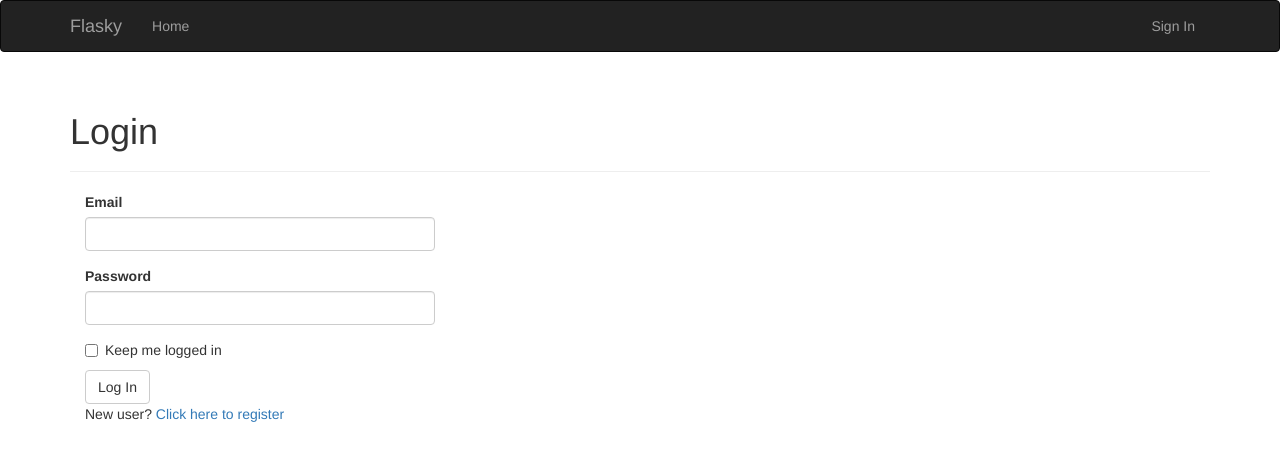
After one commit to MingManMan/blog, a Flask app: page /auth/login in a window 1280 px wide. The commit adds this page. Shown: the top 461 px of the page. Run offline with Flask 2, Linux system fonts and the light colour scheme; some libraries are stand-ins or nearby versions.

Commit message:
第八章 8e
对应8e

```diff
--- /dev/null
+++ b/app/auth/__init__.py
@@ -0,0 +1,6 @@
+#coding=utf-8
+from flask import Blueprint
+
+auth=Blueprint('auth',__name__)
+
+from . import views
--- /dev/null
+++ b/app/auth/forms.py
@@ -0,0 +1,31 @@
+# coding=utf-8
+from flask_wtf import Form
+from wtforms import StringField, PasswordField, BooleanField, SubmitField
+from wtforms.validators import Required, Length, Email,Regexp,EqualTo
+from wtforms import ValidationError
+from ..models import User
+
+class LoginForm(Form):
+    email = StringField('Email', validators=[
+                        Required(), Length(1, 64), Email()])
+    password = PasswordField('Password', validators=[Required()])
+    remember_me = BooleanField("Keep me logged in")
+    submit = SubmitField('Log In')
+
+
+class RegistrationForm(Form):
+    email = StringField('Email', validators=[
+                        Required(), Length(1, 64), Email()])
+    username = StringField('Username', validators=[Required(), Length(1, 64), Regexp(
+        '^[A-Za-z)][A-Za-z0-9_.]*$', 0, 'Username must have only letters,numbers,dots or underscores')])
+    password = PasswordField('Password', validators=[Required(), EqualTo(
+        'password2', message='Passwords must match.')])
+    password2=PasswordField('Confirm password',validators=[Required()])
+    submit=SubmitField('Register')
+
+    def validate_email(self,field):
+        if User.query.filter_by(email=field.data).first():
+            raise ValidationError('Email already registered')
+    def validate_username(self,field):
+        if User.query.filter_by(username=field.data).first():
+            raise ValidationError('Username already in use.')
--- /dev/null
+++ b/app/auth/views.py
@@ -0,0 +1,84 @@
+# coding=utf-8
+from flask import render_template, redirect, request, url_for, flash
+from flask_login import login_user, login_required, logout_user, current_user
+from . import auth
+from ..models import User
+from .forms import LoginForm, RegistrationForm
+from .. import db
+from ..email import send_email
+
+
+@auth.route('/login', methods=['GET', 'POST'])
+def login():
+    form = LoginForm()
+    if form.validate_on_submit():
+        user = User.query.filter_by(email=form.email.data).first()
+        if user is not None and user.verify_password(form.password.data):
+            login_user(user, form.remember_me.data)
+            return redirect(request.args.get('next') or url_for('main.index'))
+        flash('Invalid username or password')
+    return render_template('auth/login.html', form=form)
+
+
+@auth.route('/logout')
+@login_required
+def logout():
+    logout_user()
+    flash('You have been logged out.')
+    return redirect(url_for('main.index'))
+
+@auth.route('/register', methods=['GET', 'POST'])
+def register():
+    form = RegistrationForm()
+    if form.validate_on_submit():
+        user = User(email=form.email.data,
+                    username=form.username.data, password=form.password.data)
+        db.session.add(user)
+        db.session.commit()
+        token = user.generate_confimation_token()
+        send_email(user.email, 'Confirm Your Account',
+                   'auth/email/confirm', user=user, token=token)
+        flash('A confirmation email has been sent to you by email.')
+        #flash('You can now login.')
+        # return redirect(url_for('auth.login'))
+        return redirect(url_for('main.index'))
+    return render_template('auth/register.html', form=form)
+
+
+@auth.route('/confirm/<token>')
+@login_required
+def confirm(token):
+    if current_user.confirmed:
+        return redirect(url_for('main.index'))
+    if current_user.confirm(token):
+        flash('You have confirmed you account. Thanks！')
+    else:
+        flash('The confirmation link is invalid or has expired.')
+    return redirect(url_for('main.index'))
+
+
+@auth.before_app_request
+def before_request():
+    if current_user.is_authenticated \
+            and not current_user.confirmed \
+            and request.endpoint[:5] != 'auth.' \
+            and request.endpoint != 'static':
+        return redirect(url_for('auth.unconfirmed'))
+
+
+@auth.route('/unconfirmed')
+def unconfirmed():
+    if current_user.is_anonymous or current_user.confirmed:
+        return redirect(url_for('main.index'))
+    return render_template('auth/unconfirmed.html', user=current_user)
+
+
+@auth.route('/confirm')
+@login_required
+def resend_confirmation():
+    token = current_user.generate_confimation_token()
+
+    send_email(current_user.email, 'Confirm Your Account',
+               'auth/email/confirm', user=current_user, token=token)
+    flash('A new confirmation email has sent to you by email.')
+    return redirect(url_for('main.index'))
--- a/app/main/forms.py
+++ b/app/main/forms.py
@@ -1,5 +1,4 @@
 # coding=utf-8
-from flask_wtf import Form
 from flask_wtf import Form
 from wtforms import StringField, SubmitField
 from wtforms.validators import Required
--- /dev/null
+++ b/app/templates/auth/login.html
@@ -0,0 +1,17 @@
+{% extends "base.html" %}
+{% import "bootstrap/wtf.html" as wtf %}
+{% block title %} Flasky -Login {% endblock %}
+{% block page_content %}
+<div class='page-header'>
+<h1>Login</h1>
+</div>
+<div class='col-md-4'>
+{{ wtf.quick_form(form) }}
+<p>
+New user?
+<a href="{{ url_for('auth.register') }}">
+Click here to register
+</a>
+</p>
+</div>
+{% endblock %}
--- a/app/templates/base.html
+++ b/app/templates/base.html
@@ -27,6 +27,13 @@
             <a class="navbar-brand" href='/'>Flasky</a>
         </div>
         <div class="navbar-collapse collapse">
+            <ul class="nav navbar-nav navbar-right">
+            {% if current_user.is_authenticated %}
+            <li><a href="{{ url_for('auth.logout') }}">Sign Out</a></li>
+            {% else %}
+            <li><a href="{{ url_for('auth.login') }}">Sign In</a></li>
+            {% endif %}
+            </ul>
             <ul class="nav navbar-nav">
                 <li><a href="/">Home</a></li>
             </ul>
--- a/config.py
+++ b/config.py
@@ -9,7 +9,7 @@ class Config:
     FLASKY_MAIL_SUBJECT_PREFIX = '[Flasky]'
     FLASKY_MAIL_SENDER = 'Flasky Admin<mark_ming@163.com>'
     FLASKY_ADMIN = 'mark_ming@163.com'
-
+    DEBUG_TB_INTERCEPT_REDIRECTS =False
     @staticmethod
     def init_app(app):
         pass
```
Also changed, not shown: app/__init__.py (+14 -0 lines), app/main/views.py (+5 -4 lines), app/models.py (+41 -1 lines), app/templates/auth/email/confirm.html (added, +11 -0 lines), app/templates/auth/email/confirm.txt (added, +8 -0 lines), app/templates/auth/register.html (added, +11 -0 lines), app/templates/auth/unconfirmed.html (added, +21 -0 lines), app/templates/index.html (+4 -11 lines), tests/test_user_model.py (added, +24 -0 lines), data-dev.sqlite, tests/test_basics.py (line endings or trailing spaces).
